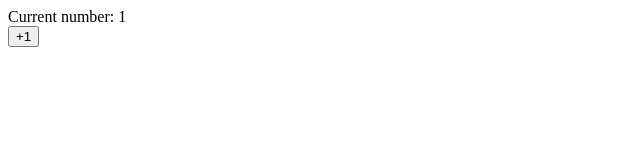
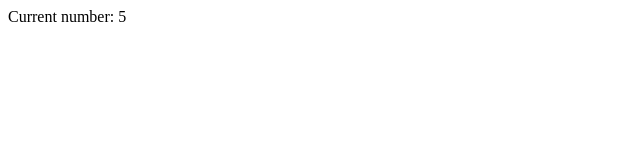
Before and after one commit to SafeWinter/react18-complete, a React (Create React App) app in the folder P1_Introduction/Ch1_react_core/S4P04_comp_state_data_transfer/code/diy/my-app/: page / in a window 1280 px wide. Shown: the top 160 px of the page, without its empty margins (0-640 px from the left). Built offline with nearby package versions, Linux system fonts and the light colour scheme.

Commit message:
test: make setState behave like a sync func

```diff
--- a/P1_Introduction/Ch1_react_core/S4P04_comp_state_data_transfer/code/diy/my-app/src/App.js
+++ b/P1_Introduction/Ch1_react_core/S4P04_comp_state_data_transfer/code/diy/my-app/src/App.js
@@ -1,22 +1,28 @@
 import React from 'react';
 
 class App extends React.Component {
+
   state = {
     num: 1
   }
 
-  handleClick = () => {
-    this.setState({
-      num: this.state.num + 1
-    })
-    console.log(this.state.num);
+  constructor(props) {
+    super(props);
+    this.timer = setInterval(() => {
+      this.setState({ num: this.state.num + 1 },
+      () => {
+        console.log(this.state.num)
+        if(this.state.num >= 5) {
+          clearInterval(this.timer)
+        }
+      } // 这里拿到的是更新后的值
+    )}, 1000)
   }
 
   render() {
     return (
       <>
         <div>Current number: {this.state.num}</div>
-        <button onClick={this.handleClick}>+1</button>
       </>
     )
   }
```
